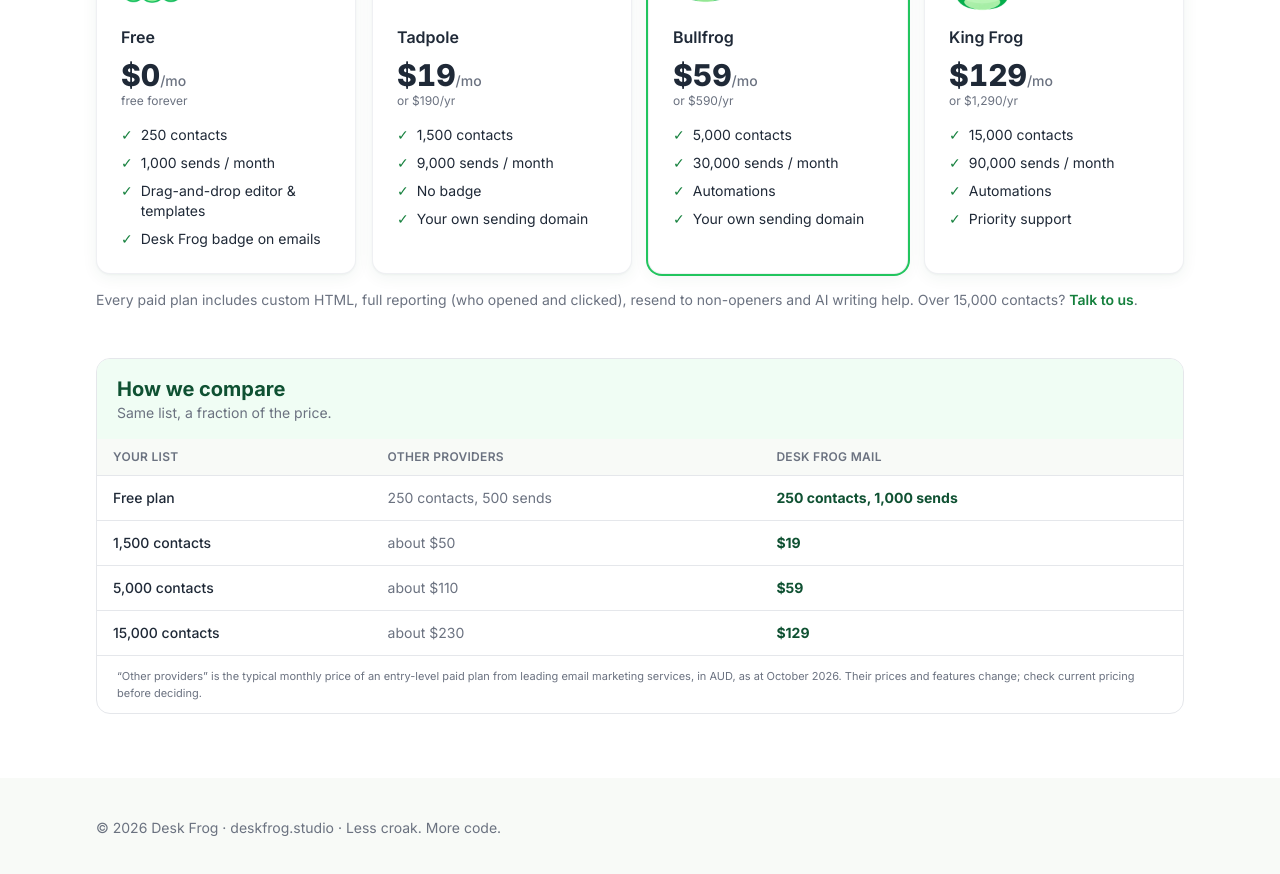
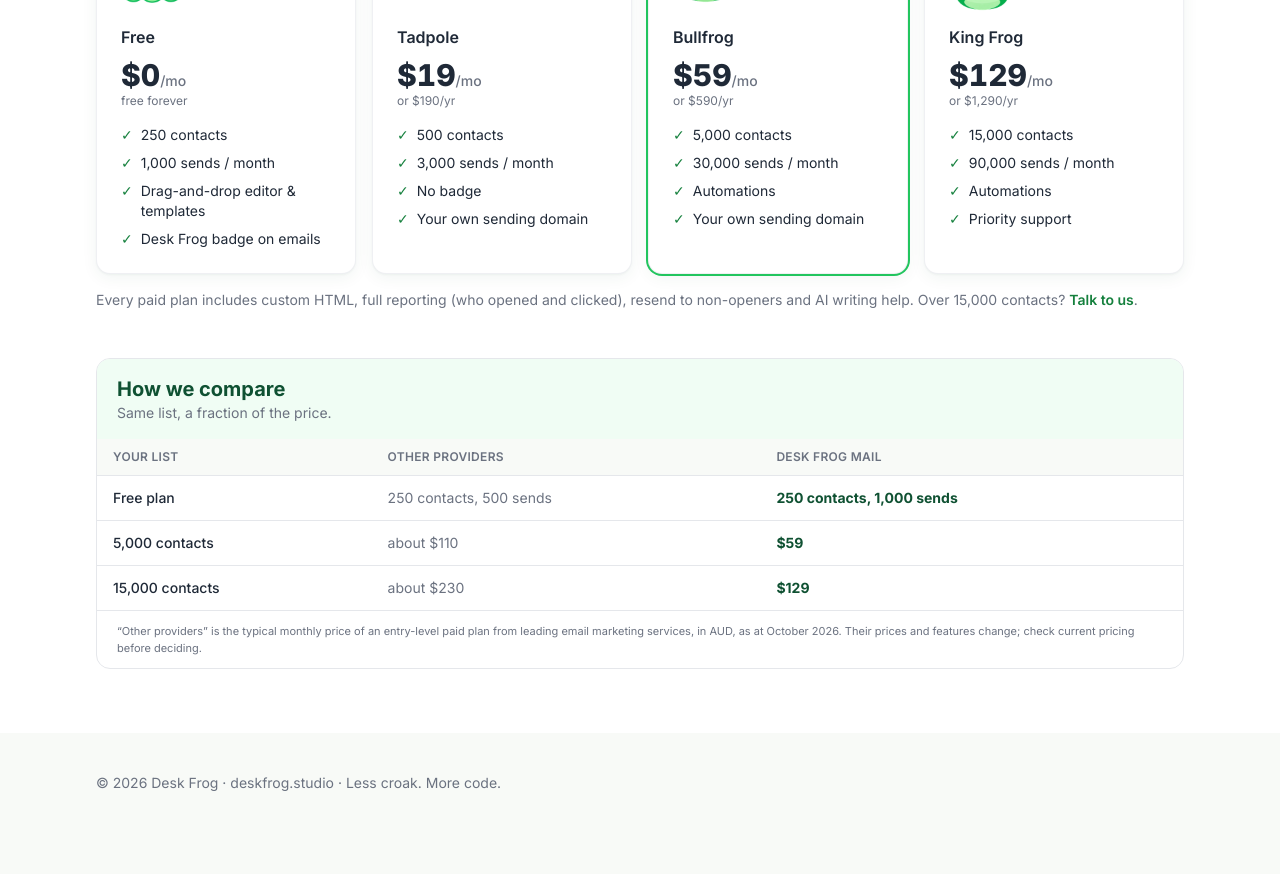
Before and after one commit to tamprd/deskfrog-mail, a Next.js app: page / in a window 1280 px wide. Shown: the part 860-1734 px from the top of the page. After the commit the page ends 1693 px from the top, so only its background shows below. Built offline with nearby package versions, Linux system fonts and the light colour scheme.

Commit message:
Tadpole: 500 contacts, 3,000 sends
Co-Authored-By: Claude Opus 5.5 <noreply@anthropic.com>
Claude-Session: https://claude.ai/code/session_018ZCavYxrTCNekCScghoPQD

```diff
--- a/src/app/page.tsx
+++ b/src/app/page.tsx
@@ -5,7 +5,7 @@ import { PlanIcon } from "@/components/plan-icon";
 // AUD, GST inclusive. Annual = 10 × monthly (2 months free).
 const tiers = [
   { name: "Free", price: 0, items: ["250 contacts", "1,000 sends / month", "Drag-and-drop editor & templates", "Desk Frog badge on emails"] },
-  { name: "Tadpole", price: 19, items: ["1,500 contacts", "9,000 sends / month", "No badge", "Your own sending domain"] },
+  { name: "Tadpole", price: 19, items: ["500 contacts", "3,000 sends / month", "No badge", "Your own sending domain"] },
   { name: "Bullfrog", price: 59, popular: true, items: ["5,000 contacts", "30,000 sends / month", "Automations", "Your own sending domain"] },
   { name: "King Frog", price: 129, items: ["15,000 contacts", "90,000 sends / month", "Automations", "Priority support"] },
 ];
@@ -13,7 +13,6 @@ const tiers = [
 // Comparison with typical pricing elsewhere (entry-level paid plan, AUD per month).
 const compare = [
   { contacts: "Free plan", them: "250 contacts, 500 sends", us: "250 contacts, 1,000 sends" },
-  { contacts: "1,500 contacts", them: "about $50", us: "$19" },
   { contacts: "5,000 contacts", them: "about $110", us: "$59" },
   { contacts: "15,000 contacts", them: "about $230", us: "$129" },
 ];
```
Also changed, not shown: 2 other files (tests, documents, lock files or other folders).
